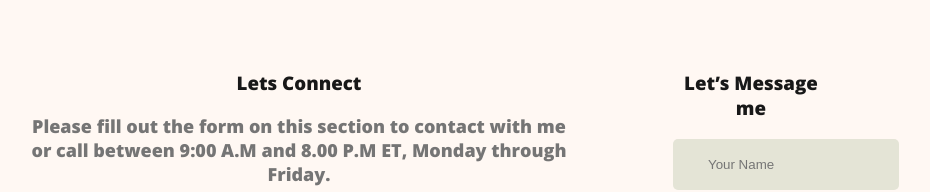
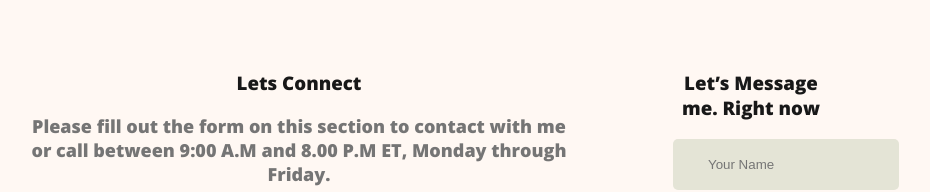
Before and after one commit to Shawan717/webdeveloper-portfolio, a plain HTML site: page index.html in a window 1280 px wide. Shown: the part 3275-3467 px from the top of the page, without its empty margins (213-1143 px from the left). Drawn offline with nearby package versions, Linux system fonts and the light colour scheme.

Commit message:
updated the footer message

```diff
--- a/index.html
+++ b/index.html
@@ -159,7 +159,7 @@
     </div>
   </div>
   <div class="footer-column">
-    <h3 class="section-title">Let’s Message me</h3>
+    <h3 class="section-title">Let’s Message me. Right now </h3>
     <form class="contact" action="">
       <input type="text" placeholder="Your Name">
       <input type="email" name="" id="" placeholder="Your Email">
```
